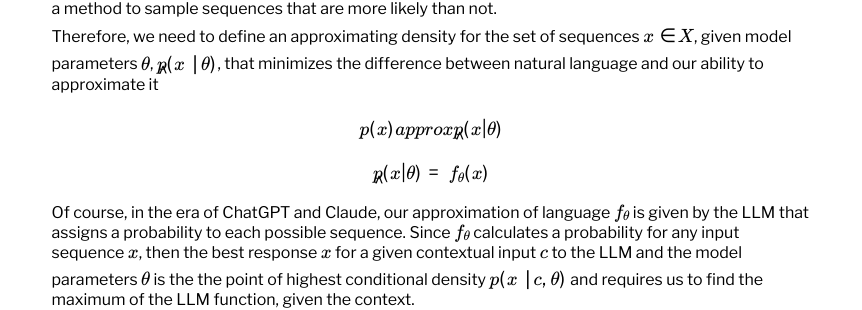
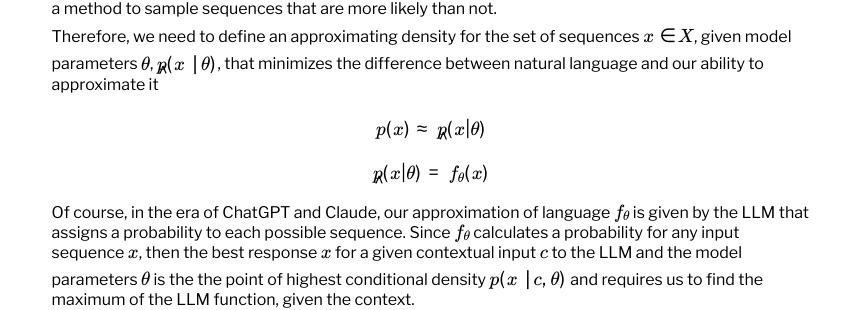
Before and after one commit to dan-sprague/dan-sprague.github.io, a Jekyll site: the page built from _posts/2025-02-02-llmthinking.markdown, in a window 1280 px wide. Shown: the part 697-1007 px from the top of the page, without its empty margins (201-1063 px from the left). Built offline with Jekyll 4.4.1, drawn with Linux system fonts in a browser that asks for light colours; formulas are drawn with MathJax 3.

Commit message:
fixed bug

```diff
--- a/_posts/2025-02-02-llmthinking.markdown
+++ b/_posts/2025-02-02-llmthinking.markdown
@@ -21,7 +21,7 @@ This is a tremendously hard problem. Consider a DNA strand. If we wanted to writ
 
 Therefore, we need to define an approximating density for the set of sequences $x \in X$, given model parameters $\theta$, $\hat{p}(x \mid \theta)$, that minimizes the difference between natural language and our ability to approximate it
 
-$$p(x) \\approx \hat{p}(x|\theta)$$
+$$p(x) \approx \hat{p}(x|\theta)$$
 
 $$\hat{p}(x|\theta) = f_\theta(x)$$
 
```
